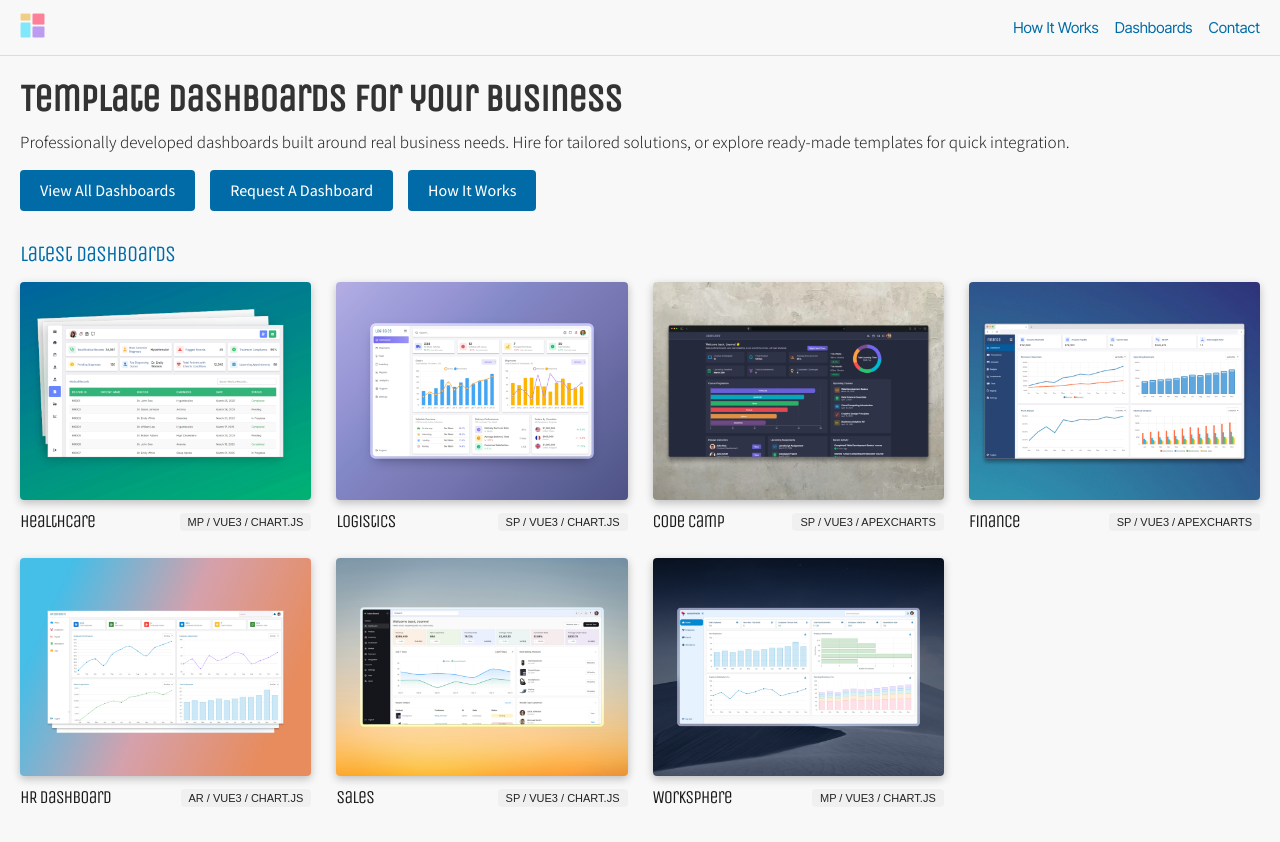
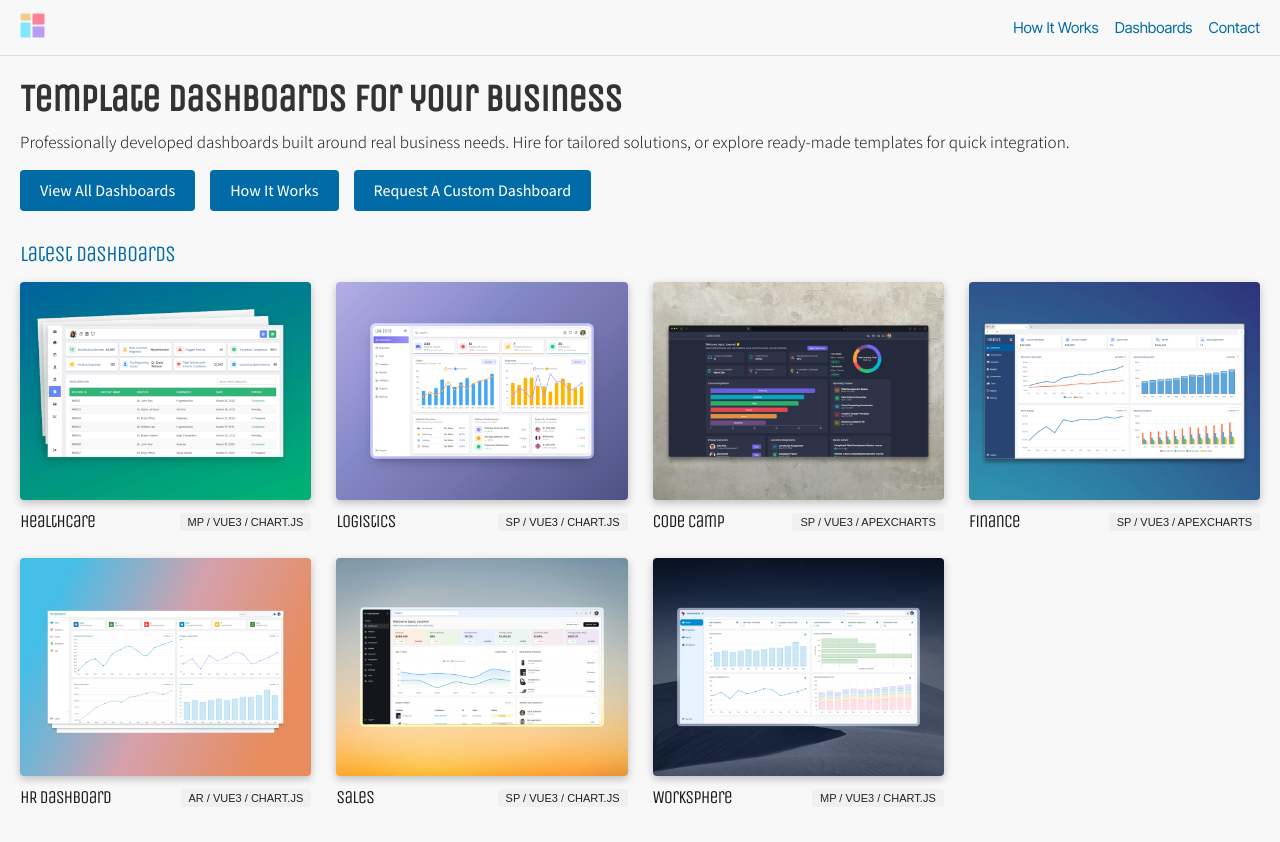
Before and after one commit to joseph-johnson27001/dashboard-website, a Vue app: page / in a window 1280 px wide. Shown: the top 842 px of the page. Built offline with nearby package versions, Linux system fonts and the light colour scheme.

Commit message:
Updated home page buttons

```diff
--- a/src/views/HomePage.vue
+++ b/src/views/HomePage.vue
@@ -13,11 +13,11 @@
           <router-link to="/dashboards" class="button"
             >View All Dashboards</router-link
           >
-          <router-link to="/contact" class="button"
-            >Request A Dashboard</router-link
-          >
           <router-link to="/how-it-works" class="button"
             >How It Works</router-link
+          >
+          <router-link to="/contact" class="button"
+            >Request A Custom Dashboard</router-link
           >
         </div>
       </div>
```
